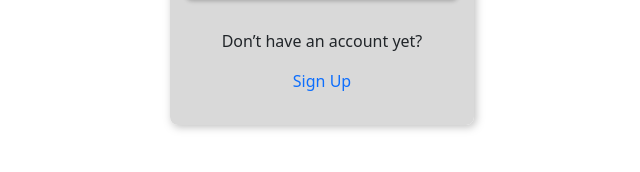
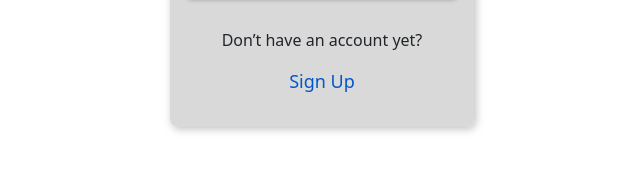
Before and after one commit to Padletut/semester-project-2, a website built with Vite: page src/authorization.html in a window 1280 px wide. Shown: the part 534-706 px from the top of the page, 318-958 px from the left. Built offline with nearby package versions, Linux system fonts and the light colour scheme; no server answers.

Commit message:
feat: add btn-link styles for improved link appearance

```diff
--- a/src/scss/components/_buttons.scss
+++ b/src/scss/components/_buttons.scss
@@ -41,6 +41,11 @@
 
 .btn-custom-secondary {
   padding: 10px 24px;
+}
+
+.btn-link {
+  color: variables.$link-color;
+  font-size: 18px;
 }
 
 .card-tags a {
```
